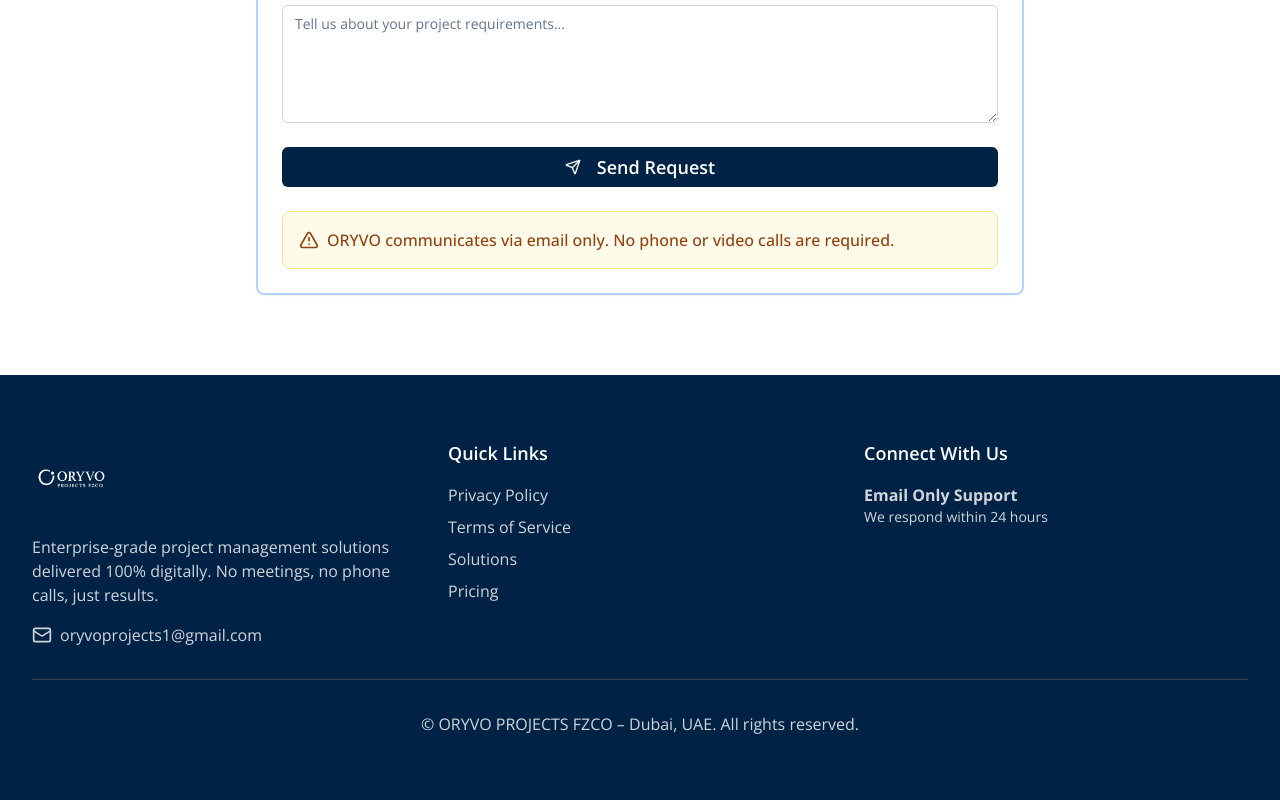
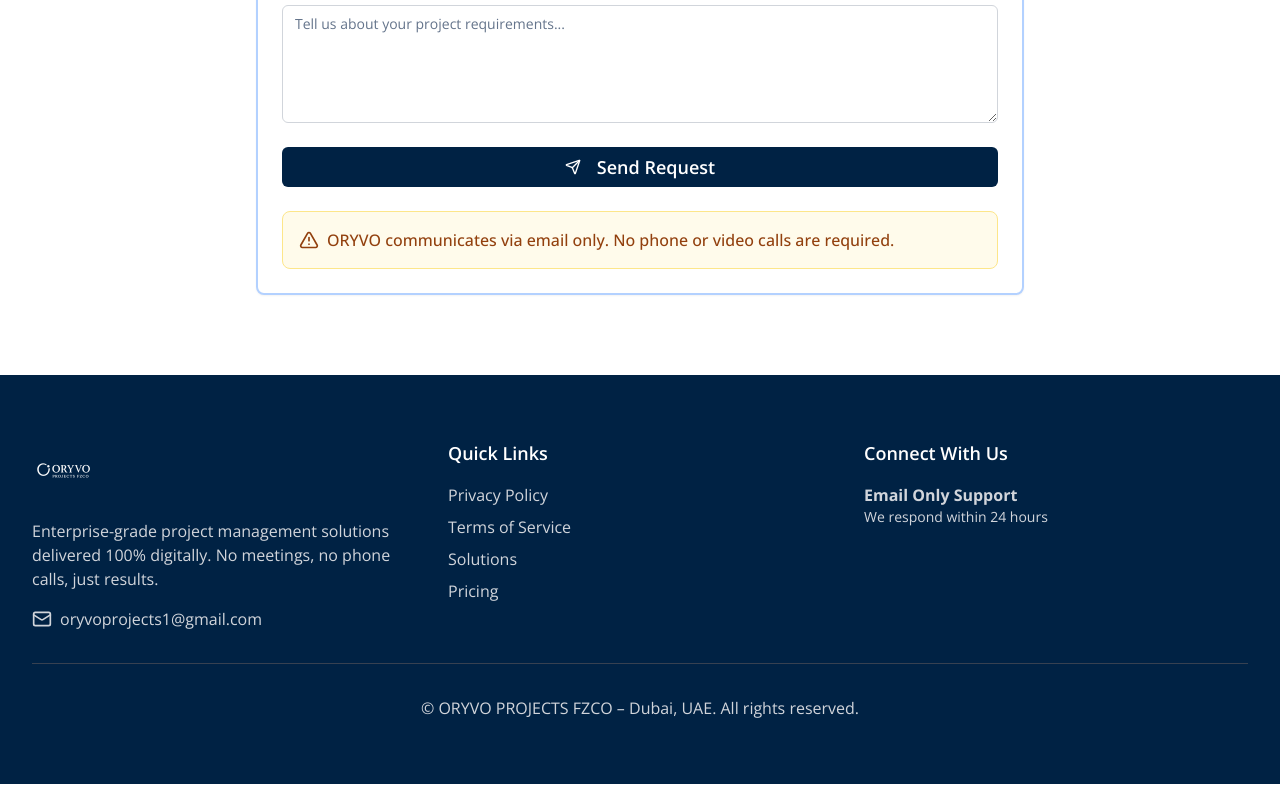
Before and after one commit to Ijeh06/oryvo-digital-launchpad, a React (Vite) app: page / in a window 1280 px wide. Shown: the part 4515-5315 px from the top of the page. Built offline with nearby package versions, Linux system fonts and the light colour scheme.

Commit message:
footer chanes made

```diff
--- a/src/components/Footer.tsx
+++ b/src/components/Footer.tsx
@@ -8,11 +8,11 @@ const Footer = () => {
         <div className="grid md:grid-cols-3 gap-8 mb-8">
           {/* Company Info */}
           <div>
-            <div className="flex items-center mb-4">
+            <div className="flex items-center justify-between mb-4">
               <img
                 src="/IMG/Oryvo.png"
                 alt="ORYVO PROJECTS"
-                className="h-20 w-20 mr-3 brightness-0 invert"
+                className="h-16 w-16 mr-4 brightness-0 invert align-middle"
               />
               <h3 className="text-2xl font-bold"></h3>
             </div>
```
